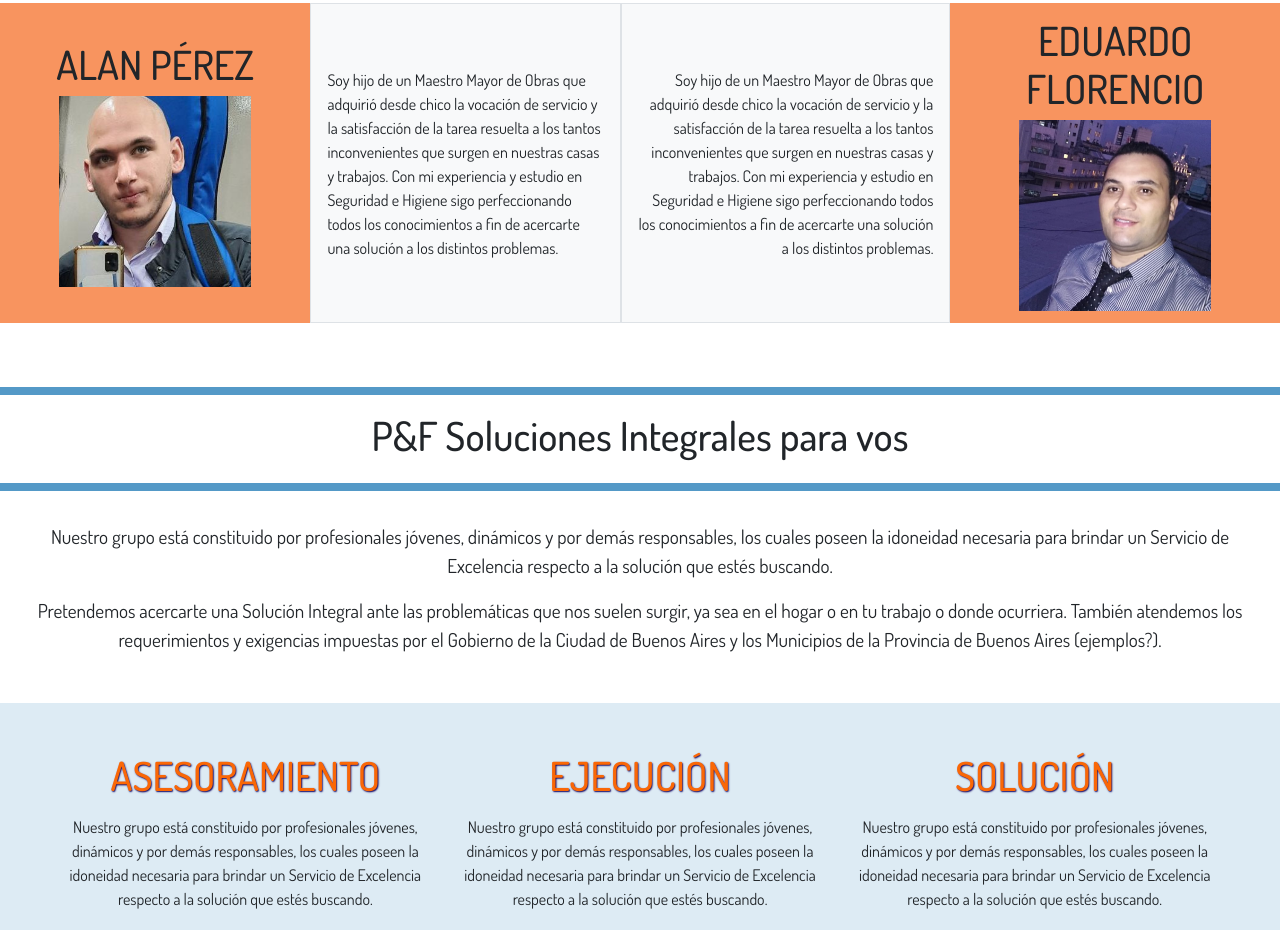
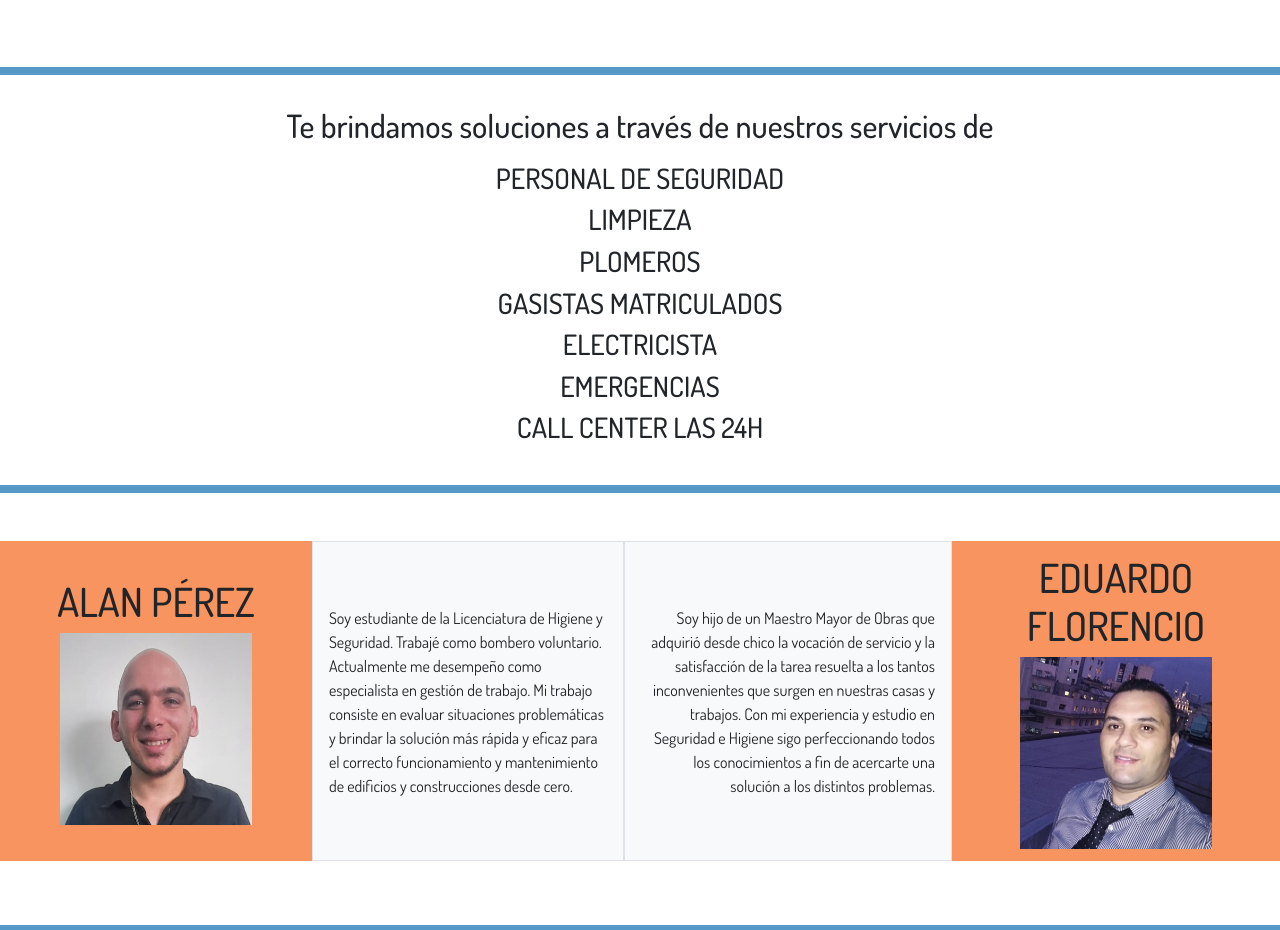
Before and after one commit to lean-gimenez/pyf-solucionesintegrales, a website: page about.html in a window 1280 px wide. Shown: the part 229-1159 px from the top of the page. Drawn offline with nearby package versions, Linux system fonts and the light colour scheme; a web font is replaced by a local one.

Commit message:
cambios a ABOUT, se fue TRABAJOS (oculto hasta q haya img), puse mail de pyf

```diff
--- a/about.html
+++ b/about.html
@@ -24,9 +24,11 @@
                         <li class="nav-item">
                         <a class="nav-link active" aria-current="page" href="about.html">Sobre nosotros</a>
                         </li>
+                        <!--
                         <li class="nav-item">
                         <a class="nav-link" href="trabajos.html">Trabajos</a>
                         </li>
+                        -->
                         <li class="nav-item">
                         <a class="nav-link" href="contacto.html">Contactanos</a>
                         </li>
@@ -46,24 +48,49 @@
                 <h1 class="text-center about__titulo">SOBRE NOSOTROS</h1>
                 <img class="about__tools d-none d-lg-flex" src="./img/tools2.JPG" alt="tools">
             </div>
+
+            <!-- INTRO -->
+            <div class="about__empresa d-flex flex-column align-items-center">
+                <div class="container-fluid about__empresa__separador"></div>
+                <div class="about__empresa__title mt-3 mb-3">
+                    <h2>
+                        Te brindamos soluciones a través de nuestros servicios de
+                    </h2>
+                    <div class="text-center mt-3">
+                        <h3>PERSONAL DE SEGURIDAD</h3>
+                        <h3>LIMPIEZA</h3>
+                        <h3>PLOMEROS</h3>
+                        <h3>GASISTAS MATRICULADOS</h3>
+                        <h3>ELECTRICISTA</h3>
+                        <h3>EMERGENCIAS</h3>
+                        <h3>CALL CENTER LAS 24H</h3>
+                    </div>
+                </div>
+                <div class="container-fluid about__empresa__separador"></div>
+            </div>
+
             <!-- PEOPLE CARDS -->
-            <div class="d-flex flex-column flex-lg-row">
+            <div class="d-flex flex-column flex-lg-row mt-5">
 
                 <!-- ALAN CARD -->
                 <div class="d-flex align-items-center about__nombre-img justify-content-between">
                     <div class="d-flex flex-column align-items-center col-6 about__nombre-img__mainChart">
                         <h2 class="text-center">ALAN PÉREZ</h2>
-                        <img class="about__img" src="./img/alan.jpg" alt="Alan Pérez">
+                        <img class="about__img" src="./img/alan.jpeg" alt="Alan Pérez">
                     </div>
                     <div class="col-6 about__texto bg-light border">
-                        <p class="about__texto__p">Soy hijo de un Maestro Mayor de Obras que adquirió desde chico la vocación de servicio y la satisfacción de la tarea resuelta a los tantos inconvenientes que surgen en nuestras casas y trabajos. Con mi experiencia y estudio en Seguridad e Higiene sigo perfeccionando todos los conocimientos a fin de acercarte una solución a los distintos problemas.</p>
+                        <p class="about__texto__p">
+                            Soy estudiante de la Licenciatura de Higiene y Seguridad. Trabajé como bombero voluntario. Actualmente me desempeño como especialista en gestión de trabajo. Mi trabajo consiste en evaluar situaciones problemáticas y brindar la solución más rápida y eficaz para el correcto funcionamiento y mantenimiento de edificios y construcciones desde cero.
+                        </p>
                     </div>
                 </div>
 
                 <!-- EDU CARD -->
                 <div class="d-flex align-items-center justify-content-evenly about__nombre-img">
                     <div class="col-6 about__texto bg-light border">
-                        <p class="about__texto__edu about__texto__p">Soy hijo de un Maestro Mayor de Obras que adquirió desde chico la vocación de servicio y la satisfacción de la tarea resuelta a los tantos inconvenientes que surgen en nuestras casas y trabajos. Con mi experiencia y estudio en Seguridad e Higiene sigo perfeccionando todos los conocimientos a fin de acercarte una solución a los distintos problemas.</p>
+                        <p class="about__texto__edu about__texto__p">
+                            Soy hijo de un Maestro Mayor de Obras que adquirió desde chico la vocación de servicio y la satisfacción de la tarea resuelta a los tantos inconvenientes que surgen en nuestras casas y trabajos. Con mi experiencia y estudio en Seguridad e Higiene sigo perfeccionando todos los conocimientos a fin de acercarte una solución a los distintos problemas.
+                        </p>
                     </div>
                     <div class="d-flex flex-column align-items-center col-6 about__nombre-img__mainChart">
                         <h2 class="text-center">EDUARDO FLORENCIO</h2>
@@ -91,28 +118,28 @@
 
             <!-- 3 ITEMS -->
             <div class="about__features d-lg-flex">
-                <div class="about__features__chart">
+                <div class="about__features__chart col-lg-4">
                     <div class="about__features__title">
                         <h1>ASESORAMIENTO</h1>
                     </div>
                     <p>
-                        Nuestro grupo está constituido por profesionales jóvenes, dinámicos y por demás responsables, los cuales poseen la idoneidad necesaria para brindar un Servicio de Excelencia respecto a la solución que estés buscando.
+                        El equipo de trabajo cuenta con idoneidad y capacidad para trabajos y construcciones de pequeña y gran magnitud.
                     </p>
                 </div>
-                <div class="about__features__chart">
+                <div class="about__features__chart col-lg-4">
                     <div class="about__features__title">
                         <h1>EJECUCIÓN</h1>
                     </div>
                     <p>
-                        Nuestro grupo está constituido por profesionales jóvenes, dinámicos y por demás responsables, los cuales poseen la idoneidad necesaria para brindar un Servicio de Excelencia respecto a la solución que estés buscando.
+                        Contamos con personal capacitado y especializado en el área que sea requerida (gas, electricidad, plomería, limpieza, seguridad), ya sea para mantenimiento o de urgencias.
                     </p>
                 </div>
-                <div class="about__features__chart">
+                <div class="about__features__chart col-lg-4">
                     <div class="about__features__title">
                         <h1>SOLUCIÓN</h1>
                     </div>
                     <p>
-                        Nuestro grupo está constituido por profesionales jóvenes, dinámicos y por demás responsables, los cuales poseen la idoneidad necesaria para brindar un Servicio de Excelencia respecto a la solución que estés buscando.
+                        Nuestro objetivo es acercarte soluciones concretas ante emergencias y mantenimiento, priorizando la velocidad y la eficacia del trabajo. Podés confiar en nosotros las 24h.
                     </p>
                 </div>
             </div>
@@ -130,15 +157,19 @@
     <footer class="container-fluid d-flex justify-content-between ">
         <!-- LOGO + LINKS -->
         <div class="d-flex justify-content-start">
-            <img class="footer__logo" src="./img/logoFondoBlanco.jpg" alt="logo">
+            <a href="index.html">
+                <img class="footer__logo" src="./img/logoFondoBlanco.jpg" alt="logo">
+            </a>
             <div>
                 <ul class="footer__list">
                     <li class="footer__item">
                         <a class="footer__link" href="about.html">Sobre nosotros</a>
                     </li>
+                    <!--
                     <li class="footer__item">
                         <a class="footer__link" href="trabajos.html">Trabajos</a>
                     </li>
+                    -->
                     <li class="footer__item">
                         <a class="footer__link" href="contacto.html">Contactanos</a>
                     </li>
@@ -165,7 +196,7 @@
             </div>
 
             <div>
-                <a class="footer__icon" href="mailto:gimenez.leandro.j@gmail.com">
+                <a class="footer__icon" href="mailto:pyf-solucionesintegrales@gmail.com">
                     <svg xmlns="http://www.w3.org/2000/svg" width="32" height="32" fill="currentColor" class="bi-envelope" viewBox="0 0 16 16">
                         <path fill-rule="evenodd" d="M0 4a2 2 0 0 1 2-2h12a2 2 0 0 1 2 2v8a2 2 0 0 1-2 2H2a2 2 0 0 1-2-2V4Zm2-1a1 1 0 0 0-1 1v.217l7 4.2 7-4.2V4a1 1 0 0 0-1-1H2Zm13 2.383-4.708 2.825L15 11.105V5.383Zm-.034 6.876-5.64-3.471L8 9.583l-1.326-.795-5.64 3.47A1 1 0 0 0 2 13h12a1 1 0 0 0 .966-.741ZM1 11.105l4.708-2.897L1 5.383v5.722Z"/>
                     </svg>
```
Also changed, not shown: contacto.html (+9 -3 lines), index.html (+8 -2 lines), mapa.html (+10 -2 lines), trabajos.html (+4 -2 lines), img/alan.jpeg (added), img/alan.jpg (deleted).
